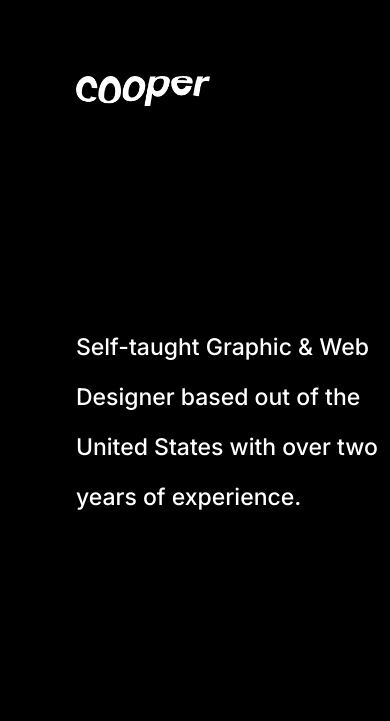
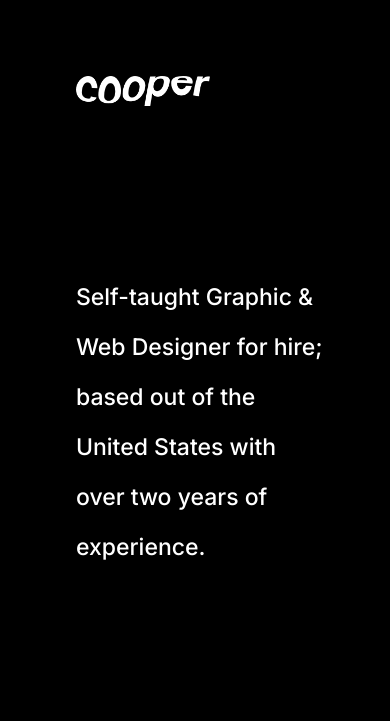
Before and after one commit to cooper25/portfolio2021, a Gatsby site: page / in a window 390 px wide. Shown: the top 721 px of the page. Built offline with nearby package versions, Linux system fonts and the light colour scheme; Gatsby itself is replaced by a stand-in of ours.

Commit message:
💄 Change Looks

```diff
--- a/src/components/main.css
+++ b/src/components/main.css
@@ -88,16 +88,11 @@ footer a {
     font-weight: 700;
     text-decoration: none;
 }
-@media screen and (max-width: 1400px) {
-    .right_image-container {
-        width: 100vh;
-    }
-}
 @media screen and (max-width: 1100px) {
     .right_image-container {
         display: none;
     }
     p {
-        max-width: 100%;
+        max-width: 80%;
     }
 }
--- a/src/pages/index.jsx
+++ b/src/pages/index.jsx
@@ -14,6 +14,7 @@ import behance from "../images/icons/behance.png"
 var objects = gallery.length + 1
 var data = gallery[Math.floor(Math.random() * objects)]
 
+
 const IndexPage = () => {
   return (
     <body>
@@ -22,11 +23,12 @@ const IndexPage = () => {
         <meta name="author" content="Cooper Tsoris"/>
         <meta name="theme-color" content="#000000"/>
         <meta name="viewport" content="width=device-width, initial-scale=1.0"/>
+        <script defer src='https://static.cloudflareinsights.com/beacon.min.js' data-cf-beacon='{"token": "1a7b87ab2d484241818047ef8bf2771d"}'></script>
       </Helmet>
       <div className="elements">
         <img draggable="false" alt="cooper" height="30" src={cooper}></img>
         <div className="center-text">
-          <p>Self-taught Graphic & Web Designer based out of the United States with over two years of experience.</p>
+          <p>Self-taught Graphic & Web Designer for hire; based out of the United States with over two years of experience.</p>
         </div>
         <div className="bottom-socials">
           <a draggable="false" target="_blank" rel="noopener noreferrer" href="https://directory.cppr.dev/"><img draggable="false" src={directory} alt="directory"></img></a>
```
